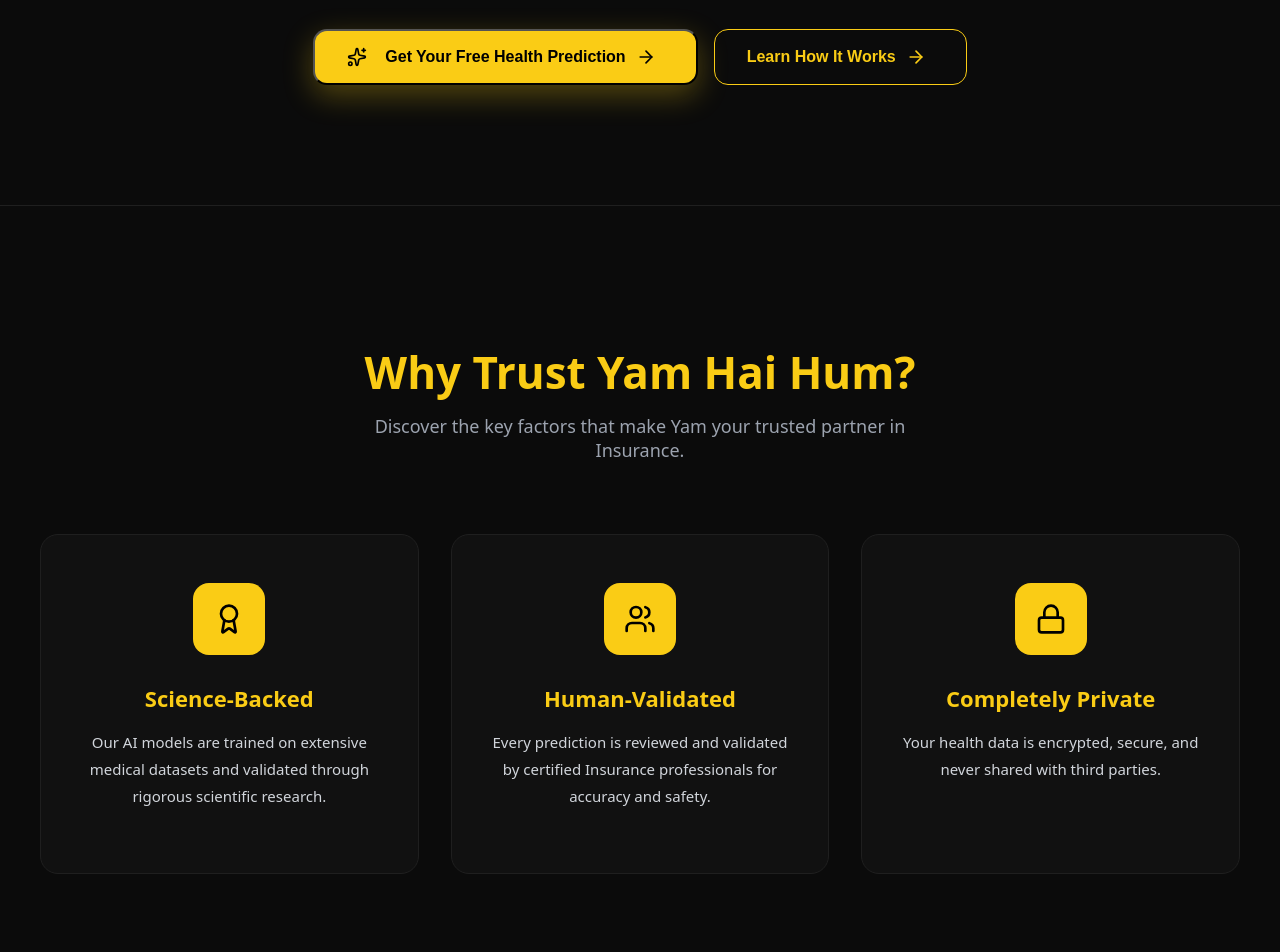
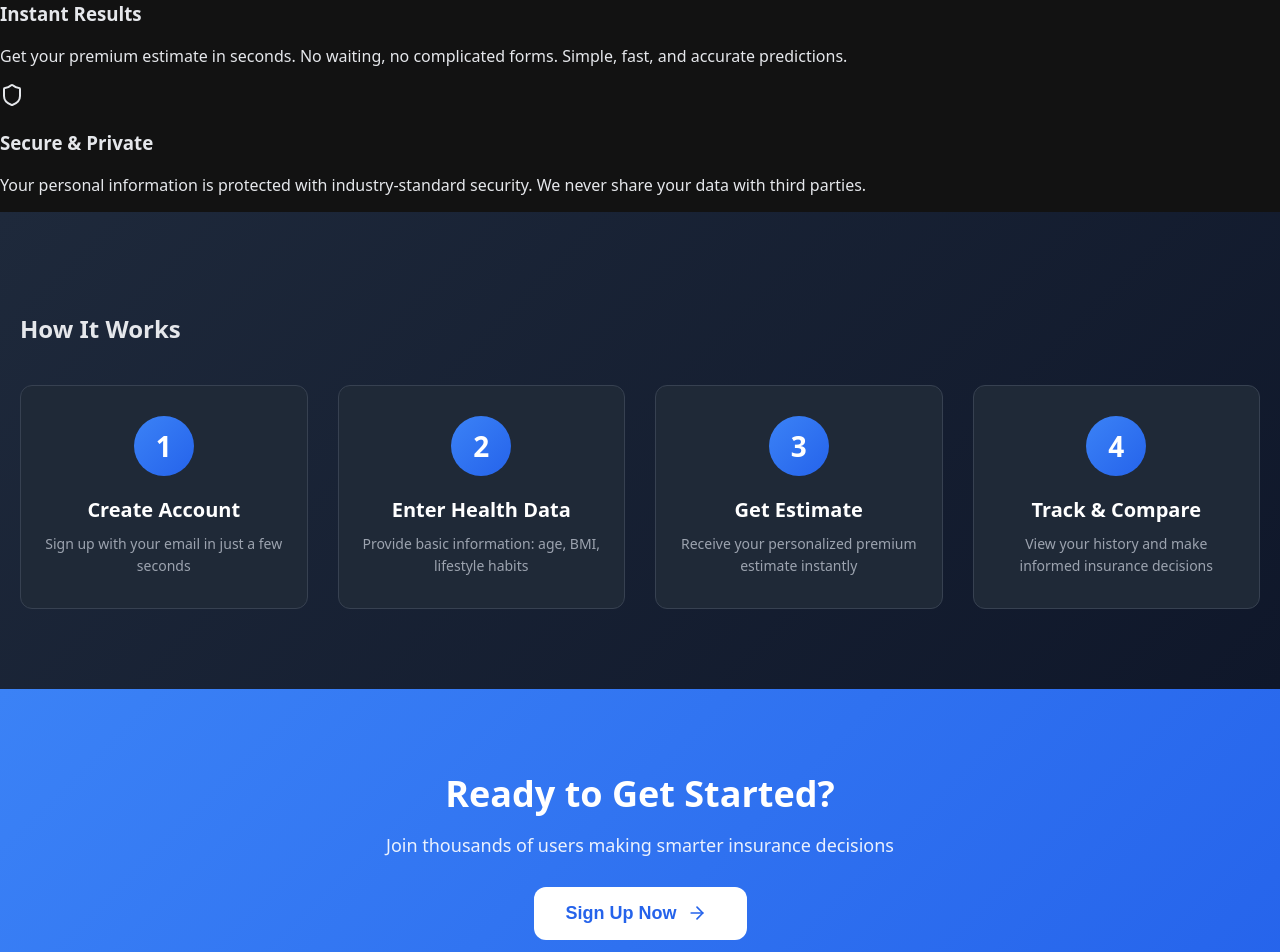
Before and after one commit to Panchal-Krish/Health_Insurance_Prediction, a React (Create React App) app: page / in a window 1280 px wide. Shown: the part 540-1492 px from the top of the page. Built offline with nearby package versions, Linux system fonts and the light colour scheme; no server answers.

Commit message:
fix: Update Home page with honest claims, smart navigation, and how-it-works section

```diff
--- a/src/pages/Home.jsx
+++ b/src/pages/Home.jsx
@@ -1,119 +1,136 @@
-// import "./../styles/Home.css";
-
-// function Home() {
-//     return (
-//         <section className="hero">
-//             <span className="badge">AI-Powered Health Analysis</span>
-
-//             <h1>
-//                 Unlock Your Health's <br />
-//                 <span>Future, Today</span>
-//             </h1>
-
-//             <p>
-//                 Our AI-powered platform transforms your routine blood test data into clear, personalized risk predictions for chronic diseases, guiding you towards proactive wellness.
-//             </p>
-
-//             <div className="buttons">
-//                 <button className="primary">
-//                     Get Your Free Health Prediction →
-//                 </button>
-//                 <button className="secondary">
-//                     Learn How It Works →
-//                 </button>
-//             </div>
-//         </section>
-//     );
-// }
-
-// export default Home;
-
 import React from 'react';
-import { Sparkles, ArrowRight, Award, Users, Lock } from 'lucide-react';
+import { Sparkles, ArrowRight, Award, Shield, TrendingUp } from 'lucide-react';
 import { useNavigate } from 'react-router-dom';
+import { isAuthenticated } from '../utils/auth';
 import "./../styles/Home.css";
 
 function Home() {
     const navigate = useNavigate();
 
     const handleGetPrediction = () => {
-        navigate('/dashboard');
+        // If already logged in, go to predict page
+        // If not logged in, go to signup
+        if (isAuthenticated()) {
+            navigate('/predict');
+        } else {
+            navigate('/signup');
+        }
     };
 
-    const handleLearnMore = () => {
-        navigate('/how-it-works');
+    const handleContactUs = () => {
+        navigate('/contact');
     };
 
     return (
         <>
             {/* Hero Section */}
             <section className="hero">
-
-
                 <h1>
                     Predict Your <br />
-                    <span>Health Insurance, Today</span>
+                    <span>Health Insurance Premium</span>
                 </h1>
 
                 <p>
-                    Our AI-powered platform analyzes your health data to predict insurance charges early, so you can prepare your wallet before visiting the hospital.
+                    Get instant insurance premium estimates based on your health profile.
+                    Make informed decisions about your healthcare coverage.
                 </p>
 
                 <div className="buttons">
                     <button className="primary" onClick={handleGetPrediction}>
                         <Sparkles className="btn-icon" />
-                        Get Your Free Health Prediction
+                        {isAuthenticated() ? "Calculate Premium" : "Get Started Free"}
                         <ArrowRight className="btn-icon" />
                     </button>
-                    <button className="secondary" onClick={handleLearnMore}>
-                        Learn How It Works
+                    <button className="secondary" onClick={handleContactUs}>
+                        Contact Us
                         <ArrowRight className="btn-icon" />
                     </button>
                 </div>
             </section>
 
-            {/* Why Trust PrognosAI Section */}
+            {/* Features Section */}
             <section className="trust-section">
                 <div className="trust-container">
-                    <h2 className="trust-title">Why Trust Yam Hai Hum?</h2>
+                    <h2 className="trust-title">Why Use Our Premium Calculator?</h2>
                     <p className="trust-subtitle">
-                        Discover the key factors that make Yam your trusted partner in Insurance.
+                        Fast, accurate insurance premium estimates tailored to your profile
                     </p>
 
                     <div className="trust-cards">
                         <div className="trust-card">
                             <div className="trust-icon">
-                                <Award className="icon" />
+                                <TrendingUp className="icon" />
                             </div>
-                            <h3 className="trust-card-title">Science-Backed</h3>
+                            <h3 className="trust-card-title">Data-Driven Estimates</h3>
                             <p className="trust-card-description">
-                                Our AI models are trained on extensive medical datasets and validated
-                                through rigorous scientific research.
+                                Premium calculations based on comprehensive insurance industry data
+                                including age, BMI, lifestyle factors, and regional variations.
                             </p>
                         </div>
 
                         <div className="trust-card">
                             <div className="trust-icon">
-                                <Users className="icon" />
+                                <Award className="icon" />
                             </div>
-                            <h3 className="trust-card-title">Human-Validated</h3>
+                            <h3 className="trust-card-title">Instant Results</h3>
                             <p className="trust-card-description">
-                                Every prediction is reviewed and validated by certified Insurance
-                                professionals for accuracy and safety.
+                                Get your premium estimate in seconds. No waiting, no complicated forms.
+                                Simple, fast, and accurate predictions.
                             </p>
                         </div>
 
                         <div className="trust-card">
                             <div className="trust-icon">
-                                <Lock className="icon" />
+                                <Shield className="icon" />
                             </div>
-                            <h3 className="trust-card-title">Completely Private</h3>
+                            <h3 className="trust-card-title">Secure & Private</h3>
                             <p className="trust-card-description">
-                                Your health data is encrypted, secure, and never shared with third
-                                parties.
+                                Your personal information is protected with industry-standard security.
+                                We never share your data with third parties.
                             </p>
                         </div>
                     </div>
+                </div>
+            </section>
+
+            {/* How It Works Section */}
+            <section className="how-it-works">
+                <div className="trust-container">
+                    <h2 className="trust-title">How It Works</h2>
+                    <div className="steps-grid">
+                        <div className="step-card">
+                            <div className="step-number">1</div>
+                            <h3>Create Account</h3>
+                            <p>Sign up with your email in just a few seconds</p>
+                        </div>
+                        <div className="step-card">
+                            <div className="step-number">2</div>
+                            <h3>Enter Health Data</h3>
+                            <p>Provide basic information: age, BMI, lifestyle habits</p>
+                        </div>
+                        <div className="step-card">
+                            <div className="step-number">3</div>
+                            <h3>Get Estimate</h3>
+                            <p>Receive your personalized premium estimate instantly</p>
+                        </div>
+                        <div className="step-card">
+                            <div className="step-number">4</div>
+                            <h3>Track & Compare</h3>
+                            <p>View your history and make informed insurance decisions</p>
+                        </div>
+                    </div>
+                </div>
+            </section>
+
+            {/* CTA Section */}
+            <section className="cta-section">
+                <div className="cta-container">
+                    <h2>Ready to Get Started?</h2>
+                    <p>Join thousands of users making smarter insurance decisions</p>
+                    <button className="cta-button" onClick={handleGetPrediction}>
+                        {isAuthenticated() ? "Calculate Your Premium" : "Sign Up Now"}
+                        <ArrowRight className="btn-icon" />
+                    </button>
                 </div>
             </section>
         </>
--- a/src/styles/Home.css
+++ b/src/styles/Home.css
@@ -1,233 +1,133 @@
-/* .hero {
-    height: 585px;
-    display: flex;
-    flex-direction: column;
-    justify-content: center;
-    align-items: center;
-    text-align: center;
-    padding: 0 20px;
-    background:
-        radial-gradient(circle at left, #ede9fe, transparent 40%),
-        radial-gradient(circle at right, #fde2e2, transparent 40%);
+/* How It Works Section */
+.how-it-works {
+  padding: 80px 20px;
+  background: linear-gradient(135deg, #1e293b 0%, #0f172a 100%);
 }
 
-.badge {
-    background: #7c3aed;
-    color: white;
-    padding: 8px 16px;
-    border-radius: 20px;
-    font-size: 14px;
-    margin-bottom: 20px;
+.steps-grid {
+  display: grid;
+  grid-template-columns: repeat(auto-fit, minmax(240px, 1fr));
+  gap: 30px;
+  margin-top: 40px;
 }
 
-.hero h1 {
-    font-size: 75px;
-    margin: 0;
-    font-weight: bolder;
-    color: #1f2937;
+.step-card {
+  background: #1f2937;
+  border: 1px solid #374151;
+  border-radius: 12px;
+  padding: 30px 20px;
+  text-align: center;
+  transition: all 0.3s;
 }
 
-.hero h1 span {
-    color: #2563eb;
+.step-card:hover {
+  transform: translateY(-5px);
+  border-color: #3b82f6;
+  box-shadow: 0 10px 30px rgba(59, 130, 246, 0.2);
 }
 
-.hero p {
-    max-width: 780px;
-    margin-top: 20px;
-    font-size: 24px;
-    color: #4b5563;
-    line-height: 2rem;
+.step-number {
+  width: 60px;
+  height: 60px;
+  margin: 0 auto 20px;
+  background: linear-gradient(135deg, #3b82f6 0%, #2563eb 100%);
+  border-radius: 50%;
+  display: flex;
+  align-items: center;
+  justify-content: center;
+  font-size: 28px;
+  font-weight: 700;
+  color: white;
 }
 
-.buttons {
-    margin-top: 40px;
-    display: flex;
-    gap: 20px;
+.step-card h3 {
+  font-size: 20px;
+  font-weight: 600;
+  color: #fff;
+  margin: 0 0 10px 0;
 }
 
-.primary {
-    background: #2563eb;
-    color: white;
-    padding: 14px 28px;
-    border-radius: 12px;
-    border: none;
-    font-size: 16px;
-    cursor: pointer;
+.step-card p {
+  font-size: 14px;
+  color: #9ca3af;
+  line-height: 1.6;
+  margin: 0;
 }
 
-.secondary {
-    background: transparent;
-    color: #6c47ff;
-    padding: 14px 28px;
-    border-radius: 12px;
-    border: 2px solid #6c47ff;
-    font-size: 16px;
-    cursor: pointer;
-} */
-/* ================= HERO SECTION ================= */
-/* ================= HERO SECTION ================= */
-.hero {
-    display: flex;
-    flex-direction: column;
-    justify-content: center;
-    align-items: center;
-    text-align: center;
-    padding: 120px 32px;
-    background: #0b0b0b;
-    border-bottom: 1px solid #1f1f1f;
+/* CTA Section */
+.cta-section {
+  padding: 80px 20px;
+  background: linear-gradient(135deg, #3b82f6 0%, #2563eb 100%);
 }
 
-/* Badge */
-.badge {
-    display: inline-flex;
-    align-items: center;
-    gap: 8px;
-    background: #facc15;
-    color: #000;
-    padding: 8px 18px;
-    border-radius: 999px;
-    font-size: 14px;
-    font-weight: 600;
-    margin-bottom: 32px;
+.cta-container {
+  max-width: 800px;
+  margin: 0 auto;
+  text-align: center;
 }
 
-.hero h1 {
-    font-size: 68px;
-    font-weight: 800;
-    color: #facc15; /* Yellow heading */
-    line-height: 1.15;
-    margin-bottom: 24px;
+.cta-container h2 {
+  font-size: 36px;
+  font-weight: 700;
+  color: white;
+  margin: 0 0 15px 0;
 }
 
-.hero h1 span {
-    color: #ffffff;
+.cta-container p {
+  font-size: 18px;
+  color: rgba(255, 255, 255, 0.9);
+  margin: 0 0 30px 0;
 }
 
-/* Subtitle */
-.hero p {
-    max-width: 820px;
-    margin: 0 auto 64px;
-    font-size: 20px;
-    color: #a1a1aa;
-    line-height: 1.7;
-}
-
-/* Buttons */
-.buttons {
-    display: flex;
-    gap: 16px;
-    flex-wrap: wrap;
-    justify-content: center;
-}
-
-.primary,
-.secondary {
-    display: flex;
+.cta-button {
+  display: inline-flex;
   align-items: center;
   gap: 10px;
   padding: 16px 32px;
-    border-radius: 14px;
-    font-size: 16px;
+  background: white;
+  color: #2563eb;
+  border: none;
+  border-radius: 12px;
+  font-size: 18px;
   font-weight: 600;
   cursor: pointer;
-    transition: all 0.3s ease;
+  transition: all 0.3s;
 }
 
-.primary {
-    background: #facc15;
-    color: #000;
-    box-shadow: 0 10px 30px rgba(250, 204, 21, 0.3);
+.cta-button:hover {
+  transform: scale(1.05);
+  box-shadow: 0 10px 30px rgba(0, 0, 0, 0.3);
 }
 
-.primary:hover {
-    background: #fde047;
-    transform: translateY(-2px);
+.cta-button .btn-icon {
+  width: 20px;
+  height: 20px;
 }
 
-.secondary {
-    background: transparent;
-    color: #facc15;
-    border: 1px solid #facc15;
+/* Responsive */
+@media (max-width: 768px) {
+  .how-it-works {
+    padding: 60px 20px;
   }
 
-.secondary:hover {
-    background: #facc15;
-    color: #000;
-}
-.trust-section {
-    padding: 100px 32px;
-    background: #0b0b0b;
+  .steps-grid {
+    grid-template-columns: 1fr;
   }
 
-.trust-container {
-    max-width: 1200px;
-    margin: 0 auto;
+  .cta-section {
+    padding: 60px 20px;
   }
 
-.trust-title {
-    font-size: 44px;
-    font-weight: 800;
-    color: #facc15;
-    text-align: center;
-    margin-bottom: 12px;
+  .cta-container h2 {
+    font-size: 28px;
   }
 
-.trust-subtitle {
-    font-size: 18px;
-    color: #9ca3af;
-    text-align: center;
-    max-width: 600px;
-    margin: 0 auto 72px;
+  .cta-container p {
+    font-size: 16px;
   }
 
-/* Cards */
-.trust-cards {
-    display: grid;
-    grid-template-columns: repeat(3, 1fr);
-    gap: 32px;
+  .cta-button {
+    width: 100%;
+    justify-content: center;
   }
-
-.trust-card {
-    background: #111111;
-    padding: 48px 36px;
-    border-radius: 18px;
-    border: 1px solid #1f1f1f;
-    text-align: center;
-    transition: all 0.3s ease;
 }
-
-.trust-card:hover {
-    transform: translateY(-8px);
-    border-color: #facc15;
-}
-
-/* Icon */
-.trust-icon {
-    width: 72px;
-    height: 72px;
-    background: #facc15;
-    border-radius: 16px;
-    display: flex;
-    align-items: center;
-    justify-content: center;
-    margin: 0 auto 28px;
-}
-
-.trust-icon .icon {
-    width: 32px;
-    height: 32px;
-    color: #000;
-}
-
-.trust-card-title {
-    font-size: 22px;
-    font-weight: 700;
-    color: #facc15;
-    margin-bottom: 16px;
-}
-
-.trust-card-description {
-    font-size: 15px;
-    color: #d1d5db;
-    line-height: 1.8;
-}
```
Lines whose indentation alone changed are shown as unchanged.
